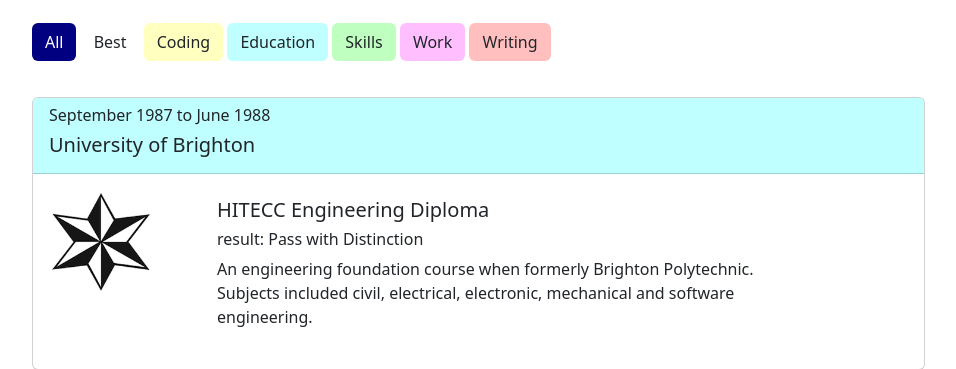
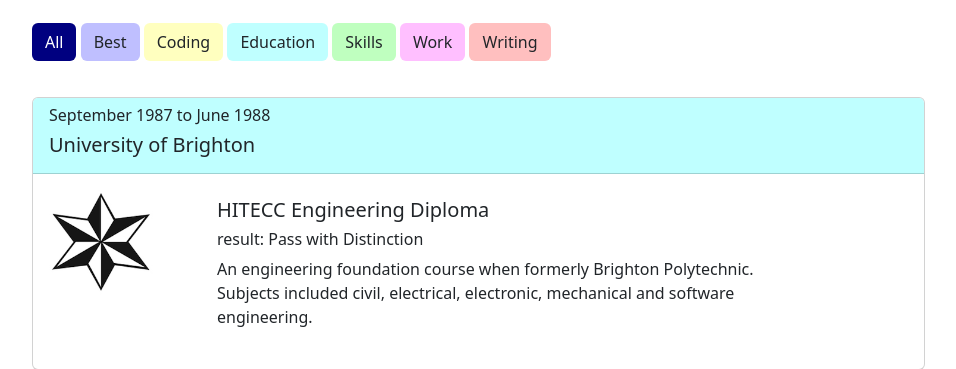
Before and after one commit to bobportfolio/bobportfolio, a Django app: template portfolio/templates/portfolio/resume.html in a window 1280 px wide. Shown: the part 125-494 px from the top of the page, without its empty margins (50-1006 px from the left). Run offline with Django 4.2, Linux system fonts and the light colour scheme; the template is opened without the code that fills it: values that come from a table or form of the project are taken from there, others are empty; data comes from the database, SQL or seed files in the repository; parts of the project's set-up code (start-up, migrations or seed data) failed here and were passed over; some libraries are stand-ins or nearby versions.

Commit message:
2.4.1 best button css

```diff
--- a/portfolio/static/portfolio/resume.css
+++ b/portfolio/static/portfolio/resume.css
@@ -39,6 +39,10 @@ a:hover {
 .card-all {
   color: rgb(255, 255, 255);
   background-color: rgb(0, 0, 128);
+}
+
+.card-best {
+  background-color: rgb(191, 191, 255);
 }
 
 .card-education {
```
